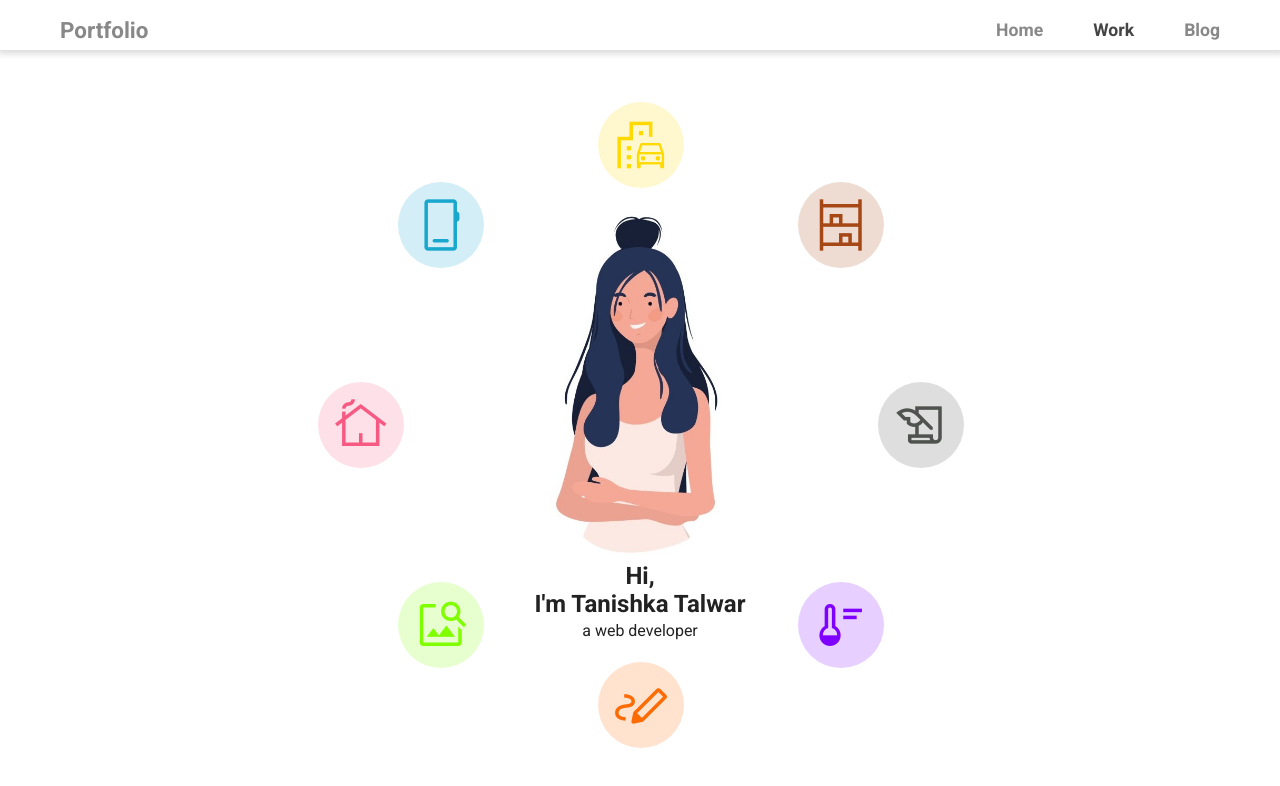
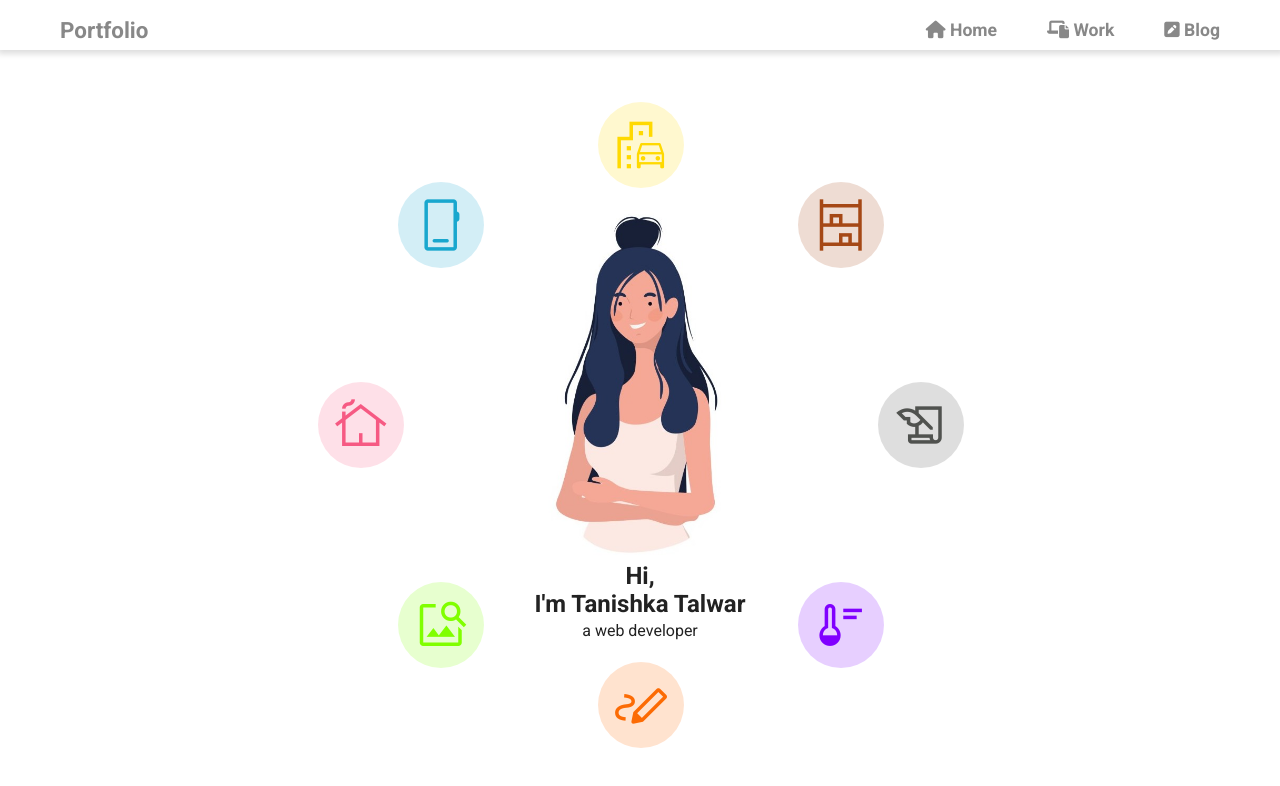
Before and after one commit to Tanishka-2000/work, a plain HTML site: page index.html in a window 1280 px wide. Drawn offline with nearby package versions, Linux system fonts and the light colour scheme.

Commit message:
add icons on nav

```diff
--- a/index.html
+++ b/index.html
@@ -6,6 +6,7 @@
     <meta name="viewport" content="width=device-width, initial-scale=1.0">
     <link href="https://fonts.googleapis.com/css2?family=Roboto:wght@300;400;500;700;900&display=swap" rel="stylesheet">
     <link rel="stylesheet" href="https://fonts.googleapis.com/css2?family=Material+Symbols+Outlined:opsz,wght,FILL,GRAD@48,400,0,0" />
+    <script src="https://kit.fontawesome.com/9de35b3fbd.js" crossorigin="anonymous"></script>
     <link rel="stylesheet" href="styles.css">
     <title>Portfolio</title>
 </head>
@@ -13,9 +14,9 @@
     <nav>
         <ul>
             <li class="logo">Portfolio</li>
-            <li>Home</li>
-            <li class="work">Work</li>
-            <li>Blog</li>
+            <li><a href="/about"><i class="fa-solid fa-house"></i> Home</a></li>
+            <li class="work"><a href="/work"><i class="fa-solid fa-laptop-file"></i> Work</a></li>
+            <li><a href="/blog"><i class="fa-solid fa-square-pen"></i> Blog</a></li>
         </ul>
     </nav>
     <div class="container">
--- a/script.js
+++ b/script.js
@@ -16,10 +16,10 @@ icons.forEach(icon => {
         if(window.innerWidth < 1600 && window.innerHeight > 1000) position[0] = changePos(position[0]);
         else if(window.innerWidth < 1430 && window.innerHeight <= 1000) position[0] = changePos(position[0]);
 
-        if(window.innerWidth < 720 || window.innerHeight < 720){
-             project.style.left = '50%';
-             project.style.top = '50%';
-            }
+        // if(window.innerWidth < 720 || window.innerHeight < 720){
+        //      project.style.left = '50%';
+        //      project.style.top = '50%';
+        //     }
         else setPos(position, project, left, top);
 
 
--- a/styles.css
+++ b/styles.css
@@ -33,8 +33,14 @@ nav ul li.logo{
     font-size: 1.4rem;
 }
 
-nav ul li.work{
+nav ul li a{
+    color: #888;
+    text-decoration: none;
+}
+
+nav ul li a:hover{
     color: #444;
+    text-decoration: underline;
 }
 
 .container {
@@ -254,6 +260,8 @@ img.girl{
         width: 300px;
         height: auto;
         font-size: 12px;
+        top: 50%;
+        left: 50%;
     }
 
     .show{
```
